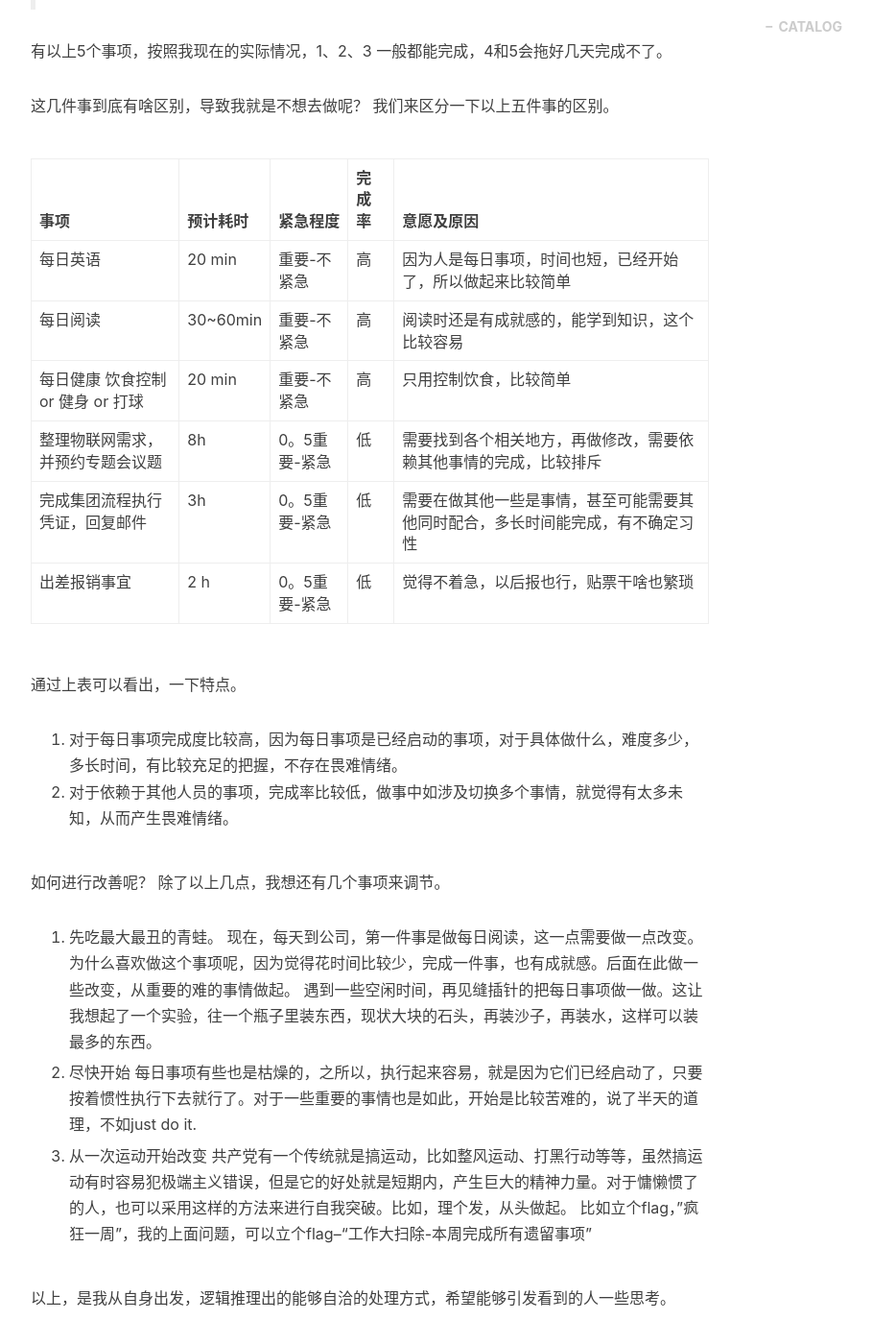
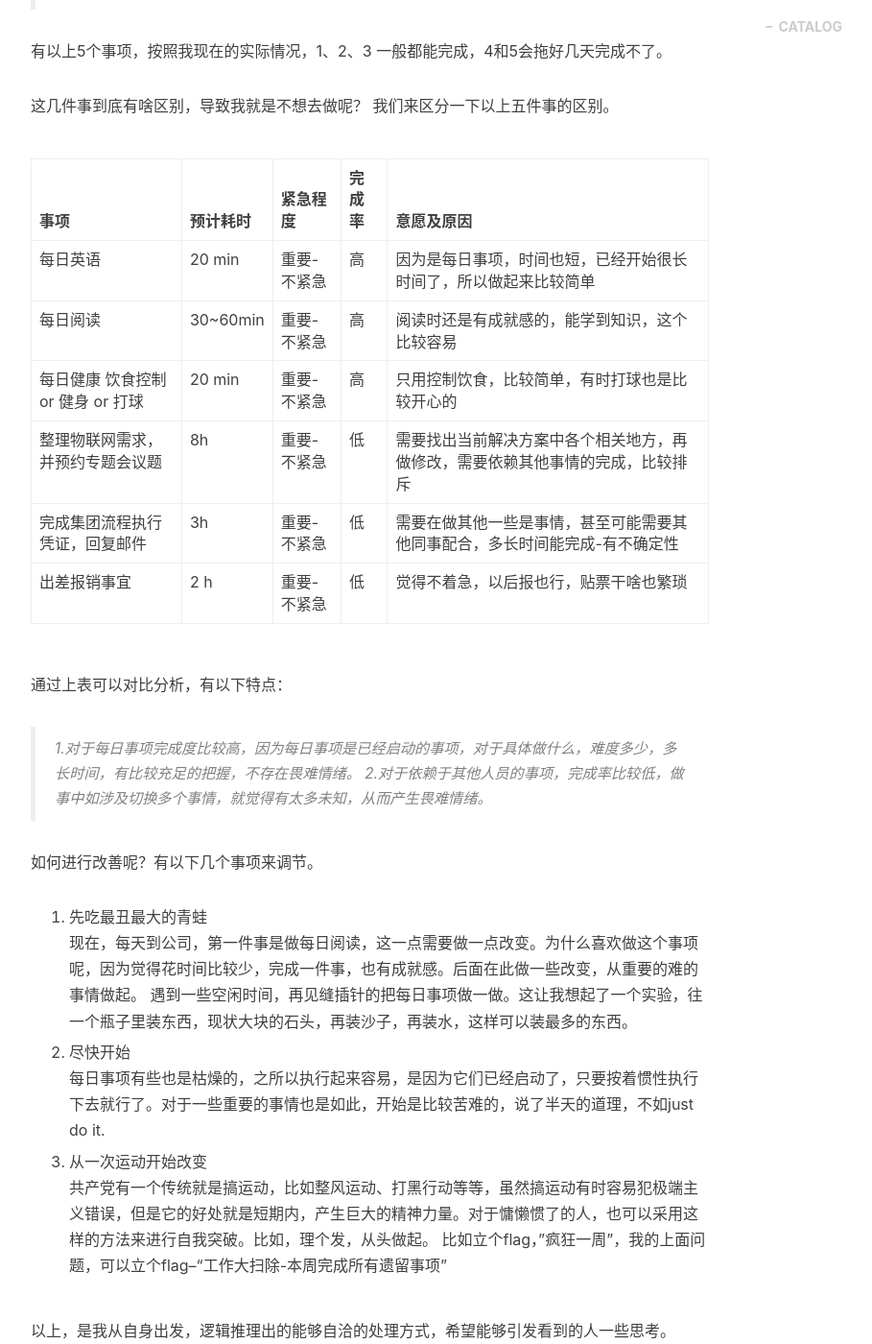
Before and after one commit to lushubei/lushubei.github.io, a Jekyll site: the page built from _posts/viewpoint/2023-11-27-WhyChioceThings.md, in a window 1280 px wide and 1400 px high, scrolled down 909 px. Shown: the whole window at 96% size, without its empty margins (233-1142 px from the left). Built offline with Jekyll 4.4.1, drawn with Linux system fonts in a browser that asks for light colours; nearby versions of some CDN libraries; comment, search, counter and statistics services are not loaded.

Commit message:
一些修改

```diff
--- a/_posts/viewpoint/2023-11-27-WhyChioceThings.md
+++ b/_posts/viewpoint/2023-11-27-WhyChioceThings.md
@@ -29,25 +29,25 @@ tags:
 
 | 事项 | 预计耗时 | 紧急程度 | 完成率 | 意愿及原因 |
 | --- | --- | --- | --- |--- |
-|  每日英语 | 20 min | 重要-不紧急 | 高 | 因为人是每日事项，时间也短，已经开始了，所以做起来比较简单 |
+|  每日英语 | 20 min | 重要-不紧急 | 高 | 因为是每日事项，时间也短，已经开始很长时间了，所以做起来比较简单 |
 |  每日阅读 | 30~60min | 重要-不紧急 |  高 | 阅读时还是有成就感的，能学到知识，这个比较容易 |
-|  每日健康 饮食控制 or 健身 or 打球 | 20 min | 重要-不紧急 |  高 | 只用控制饮食，比较简单 |
-|  整理物联网需求，并预约专题会议题 | 8h | 0。5重要-紧急 |  低 | 需要找到各个相关地方，再做修改，需要依赖其他事情的完成，比较排斥 |
-|  完成集团流程执行凭证，回复邮件 | 3h | 0。5重要-紧急 |  低 | 需要在做其他一些是事情，甚至可能需要其他同时配合，多长时间能完成，有不确定习性 |
-|  出差报销事宜 | 2 h | 0。5重要-紧急 |  低 | 觉得不着急，以后报也行，贴票干啥也繁琐 |
+|  每日健康 饮食控制 or 健身 or 打球 | 20 min | 重要-不紧急 |  高 | 只用控制饮食，比较简单，有时打球也是比较开心的 |
+|  整理物联网需求，并预约专题会议题 | 8h | 重要-不紧急 |  低 | 需要找出当前解决方案中各个相关地方，再做修改，需要依赖其他事情的完成，比较排斥 |
+|  完成集团流程执行凭证，回复邮件 | 3h | 重要-不紧急 |  低 | 需要在做其他一些是事情，甚至可能需要其他同事配合，多长时间能完成-有不确定性 |
+|  出差报销事宜 | 2 h | 重要-不紧急 |  低 | 觉得不着急，以后报也行，贴票干啥也繁琐 |
 
-通过上表可以看出，一下特点。
-1. 对于每日事项完成度比较高，因为每日事项是已经启动的事项，对于具体做什么，难度多少，多长时间，有比较充足的把握，不存在畏难情绪。
-2. 对于依赖于其他人员的事项，完成率比较低，做事中如涉及切换多个事情，就觉得有太多未知，从而产生畏难情绪。
+通过上表可以对比分析，有以下特点：
+> 1.对于每日事项完成度比较高，因为每日事项是已经启动的事项，对于具体做什么，难度多少，多长时间，有比较充足的把握，不存在畏难情绪。
+> 2.对于依赖于其他人员的事项，完成率比较低，做事中如涉及切换多个事情，就觉得有太多未知，从而产生畏难情绪。
 
-如何进行改善呢？
-除了以上几点，我想还有几个事项来调节。
-1. 先吃最大最丑的青蛙。
+如何进行改善呢？有以下几个事项来调节。
+
+1. 先吃最丑最大的青蛙
   现在，每天到公司，第一件事是做每日阅读，这一点需要做一点改变。为什么喜欢做这个事项呢，因为觉得花时间比较少，完成一件事，也有成就感。后面在此做一些改变，从重要的难的事情做起。
   遇到一些空闲时间，再见缝插针的把每日事项做一做。这让我想起了一个实验，往一个瓶子里装东西，现状大块的石头，再装沙子，再装水，这样可以装最多的东西。
 
 2. 尽快开始
-  每日事项有些也是枯燥的，之所以，执行起来容易，就是因为它们已经启动了，只要按着惯性执行下去就行了。对于一些重要的事情也是如此，开始是比较苦难的，说了半天的道理，不如just do it.
+  每日事项有些也是枯燥的，之所以执行起来容易，是因为它们已经启动了，只要按着惯性执行下去就行了。对于一些重要的事情也是如此，开始是比较苦难的，说了半天的道理，不如just do it.
 
 3. 从一次运动开始改变
   共产党有一个传统就是搞运动，比如整风运动、打黑行动等等，虽然搞运动有时容易犯极端主义错误，但是它的好处就是短期内，产生巨大的精神力量。对于慵懒惯了的人，也可以采用这样的方法来进行自我突破。比如，理个发，从头做起。
```
